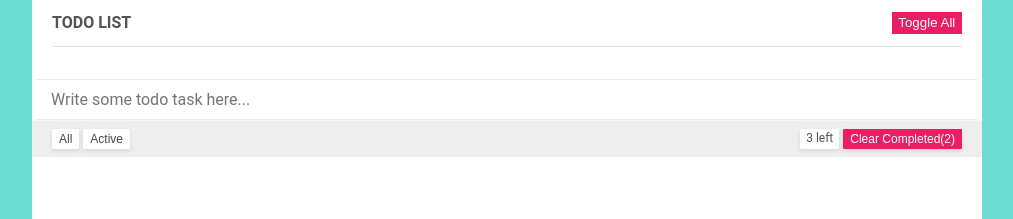
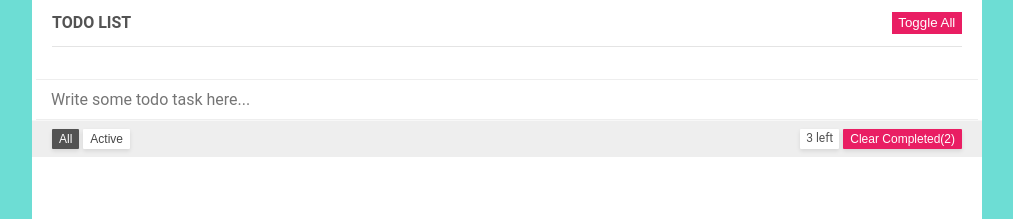
Before and after one commit to KhalilBenMansour/todo-react-typescript, a React (Create React App) app: page / in a window 1280 px wide. Shown: the top 219 px of the page, without its empty margins (133-1146 px from the left). Built offline with nearby package versions, Linux system fonts and the light colour scheme.

Commit message:
Adding filter logic

```diff
--- a/src/App.tsx
+++ b/src/App.tsx
@@ -11,6 +11,7 @@ export interface TodoType {
 
 function App() {
   const [todos, setTodos] = useState<TodoType[]>([]);
+  const [filterType, setFilterType] = useState<"all" | "active">("all");
 
   const addTodo = (text: string) => {
     let index = todos.findIndex((e) => e.text === text);
@@ -20,6 +21,7 @@ function App() {
     setTodos([...todos, { id: Date.now().toString(), text, isDone: false }]);
   };
   const changeStatus = (todo: TodoType) => {
+    console.log("changeStatus");
     const todoobj = todos.filter((e) => e.id === todo.id)[0];
     const newTodo = { ...todoobj, isDone: !todoobj.isDone };
     const newTodos = [...todos].map((e) => {
@@ -45,6 +47,7 @@ function App() {
     });
     setTodos(newTodos);
   };
+
   return (
     <div className="App">
       <div className="container">
@@ -58,14 +61,29 @@ function App() {
             changeStatus={changeStatus}
             deleteTodo={deleteTodo}
             editTodos={editTodos}
+            type={filterType}
           />
 
           <AddTodo addTodo={addTodo} />
         </div>
         <div className="footer">
           <div className="left">
-            <button className="left__button">all</button>
-            <button className="left__button">active</button>
+            <button
+              className={
+                filterType === "all" ? "left__button active" : "left__button"
+              }
+              onClick={() => setFilterType("all")}
+            >
+              all
+            </button>
+            <button
+              className={
+                filterType === "active" ? "left__button active" : "left__button"
+              }
+              onClick={() => setFilterType("active")}
+            >
+              active
+            </button>
           </div>
           <div className="right">
             <span className="right__span">3 left</span>
--- a/src/component/todo/Todo.tsx
+++ b/src/component/todo/Todo.tsx
@@ -53,6 +53,7 @@ const Todo = ({ todo, changeStatus, deleteTodo, editTodos }: Props) => {
           disabled={isEdit ? true : false}
           id={todo.id}
           onChange={handleChange}
+          checked={todo.isDone}
         />
         {!isEdit ? (
           <span className="list__item__text">{todo.text}</span>
--- a/src/component/todoList/TodoList.tsx
+++ b/src/component/todoList/TodoList.tsx
@@ -7,11 +7,20 @@ type Props = {
   changeStatus: (todo: TodoType) => void;
   editTodos: (todo: TodoType) => void;
   deleteTodo: (id: string) => void;
+  type: "all" | "active";
 };
-const TodoList = ({ todos, changeStatus, deleteTodo, editTodos }: Props) => {
+const TodoList = ({
+  todos,
+  changeStatus,
+  deleteTodo,
+  editTodos,
+  type,
+}: Props) => {
+  const filteredTodos =
+    type === "active" ? todos.filter((e) => e.isDone === false) : todos;
   return (
     <ul className="list">
-      {todos.map((todo) => (
+      {filteredTodos.map((todo) => (
         <Todo
           key={todo.id}
           changeStatus={changeStatus}
```
